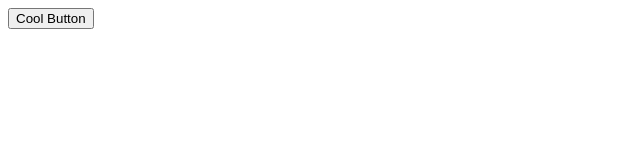
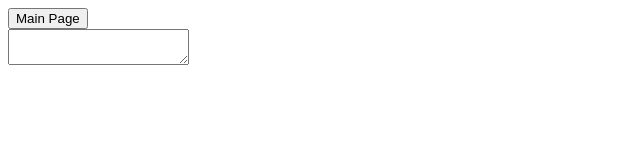
Before and after one commit to mrradd/em_node, a website: page public/index.html in a window 1280 px wide. Shown: the whole page, without its empty margins (0-640 px from the left). Drawn offline with Linux system fonts and the light colour scheme.

Commit message:
WIP
Starting the library to do generic stuff. Goofing around and saving work.

```diff
--- a/public/index.html
+++ b/public/index.html
@@ -1,4 +1,4 @@
-<html>
+<html lang="en">
   <head>
     <title>Electric Meatball</title>
   </head>
@@ -6,6 +6,7 @@
     <div id="page_top"></div>
     <div id="main_content"></div>
     <div id="page_bottom"></div>
+    <script src="./js/rad_lib/rad_lib.js" type="text/javascript"></script>
     <script src="./js/index.js" type="text/javascript"></script>
   </body>
 </html>
--- a/public/js/index.js
+++ b/public/js/index.js
@@ -1,38 +1,59 @@
 /*************************************************************************************************/
-const rad_indexMain = () => {
+/**
+ * Main code for the index page.
+ * @returns object of things to use.
+ */
+const RadIndexMain = () => {
   console.log("index_main");
 
-  const rad_generateButton = ({id, label, onclickFn}) => {
-    return `<button id=${id} >${label}</button>`;
+  const renderMainContent = () => {
+    const mainContentNode = document.getElementById("main_content");
+    const textArea = rad_lib.radCreateElement({
+      htmlTagName: "textarea",
+      elementId: "user_request_text",
+    });
+
+    mainContentNode.appendChild(textArea);
+    console.log(textArea);
+    textArea.autofocus = true;
   };
 
-  const derp = () => {
-    console.log("flerp");
+  const renderPageTop = () => {
+    const pageTopNode = document.getElementById("page_top");
+    const nav = rad_lib.radCreateElement({
+      htmlTagName: "div",
+      elementId: "top_nav"
+    });
+
+    const mainPageBtn = rad_lib.radCreateButton({
+      id: "main_page_btn",
+      label: "Main Page",
+      //TODO CH  TESTING.
+      onclickFn: () => {
+        const btn = rad_lib.radCreateButton({
+          label:"derp",
+          onclickFn: () => {alert("herp");}
+        });
+        nav.appendChild(btn);
+      }
+    });
+
+    nav.appendChild(mainPageBtn);
+    pageTopNode.appendChild(nav);
   };
 
-  const flim = () => {
-    alert("flam");
+  const render = () => {
+    renderPageTop();
+    renderMainContent();
+
   };
 
-  const rad_pageSetup = () => {
-    const pageTopNode = document.getElementById("page_top").innerHTML = rad_generateButton(
-      {
-        id: "btn1",
-        label: "Cool Button",
-        onCickFn: "derp"
-      });
-
-    console.log(document.getElementById("btn1"))
-    document.getElementById("btn1").addEventListener("click", derp);
+  const exportObject = {
+    render: render,
   };
-
-  rad_pageSetup();
-
-  //I can do an exports type thing like this then use the properties later. Interesting.
-  return {
-    flim: flim,
-  };
+  return exportObject;
 }
 
 /*************************************************************************************************/
-const x = rad_indexMain();
+const rad_index = RadIndexMain();
+rad_index.render();
--- /dev/null
+++ b/public/js/rad_lib/rad_lib.js
@@ -0,0 +1,74 @@
+const RadLib = () => {
+  const CSS_CLASSES = {
+    rad_button: "rad_button",
+  };
+
+  /**
+   * Creates an HTML button element with the passed in values.
+   * @param elementId `string` - ID for the button. Defaults to "".
+   * @param label `string` - Label for the button.
+   * @param onclickFn `function` - Function to call when clicked.
+   * @param classNames `string[]` - Array of CSS class names. Defaults to [].
+   * @returns HTML button element.
+   */
+  const radCreateButton = ({elementId = "", label, onclickFn, classNames = []}) => {
+    const button = radCreateElement({
+      htmlTagName: "button",
+      elementId: elementId,
+      classNames: [...classNames, CSS_CLASSES.rad_button],
+    });
+
+    button.onclick = onclickFn;
+    button.innerText = label;
+    return button;
+  };
+
+  /**
+   * Creates an HTML element of the passed in html tag name with the passed in values.
+   * @param htmlTagName `string` - Name of the HTML element tag to generate.
+   * @param elementId `string` - ID for the button.
+   * @param classNames `string[]` - Array of CSS class names. Defaults to [].
+   * @returns HTML button element.
+   */
+  const radCreateElement = ({htmlTagName, elementId, classNames = []}) => {
+    const element = document.createElement(htmlTagName);
+
+    if(elementId && elementId.length > 0) {
+      element.id = elementId;
+    }
+
+    if(classNames.length > 0) {
+      element.classList = [...classNames];
+    }
+
+    return element
+  }
+
+  /**
+   * Opens a new tab at the passed in url.
+   * @param url `string` - URL to navigate to in the new tab.
+   */
+  const radOpenNewTabAt = ({url}) => {
+    //TODO CH  MAKE VALIDATION MORE ROBUST.
+    if(!url || url?.length === 0) {
+      console.log("radOpenNewTabAt: Invalid url.");
+      return;
+    }
+
+    window.open(url, "_blank");
+  };
+
+  /** All the exposed public properties. */
+  const exportObject = {
+    radCreateButton: radCreateButton,
+    radCreateElement: radCreateElement,
+    radOpenNewTabAt: radOpenNewTabAt,
+  };
+  return exportObject;
+};
+
+/**
+ * General purpose library for Rad stuff.
+ * @returns `Object` containing public attributes and functions.
+ **/
+const rad_lib = RadLib();
```
